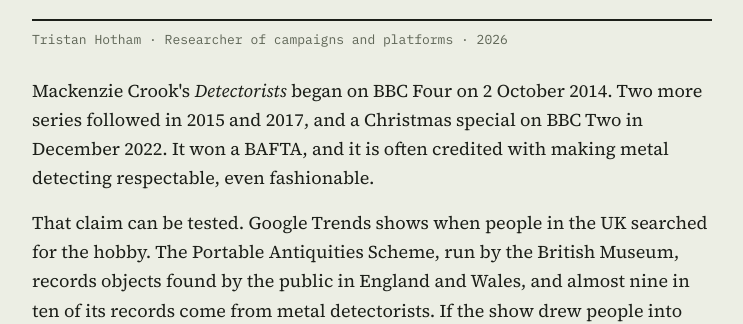
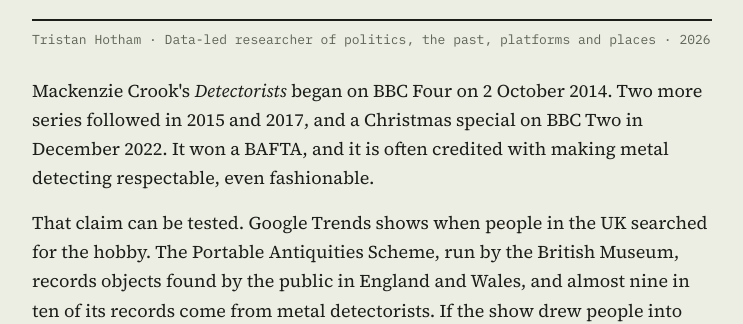
Before and after one commit to Tristan-Hotham/detectorists-effect, a plain HTML site: page index.html in a window 1280 px wide. Shown: the part 478-802 px from the top of the page, without its empty margins (268-1011 px from the left). Drawn offline with Linux system fonts and the light colour scheme; a script that the page names is missing.

Commit message:
Update byline to data-led researcher

```diff
--- a/index.html
+++ b/index.html
@@ -72,7 +72,7 @@ svg .lab{fill:var(--ink);font:500 11px var(--mono)}
     <div class="kicker"><span>Data post</span><span>Television and the past</span></div>
     <h1>Did <em>Detectorists</em> start a boom?</h1>
     <p class="dek">A gentle BBC comedy about two men and a field near Danebury became a national favourite. People often say it got Britain out detecting. Here is what the searches and the finds register show.</p>
-    <div class="byline">Tristan Hotham · Researcher of campaigns and platforms · 2026</div>
+    <div class="byline">Tristan Hotham · Data-led researcher of politics, the past, platforms and places · 2026</div>
 
     <p style="margin-top:26px">Mackenzie Crook's <i>Detectorists</i> began on BBC Four on 2 October 2014. Two more series followed in 2015 and 2017, and a Christmas special on BBC Two in December 2022. It won a BAFTA, and it is often credited with making metal detecting respectable, even fashionable.</p>
     <p>That claim can be tested. Google Trends shows when people in the UK searched for the hobby. The Portable Antiquities Scheme, run by the British Museum, records objects found by the public in England and Wales, and almost nine in ten of its records come from metal detectorists. If the show drew people into the fields, both should move when it aired.</p>
```
